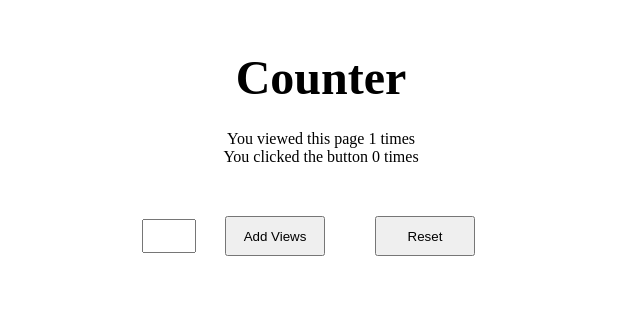
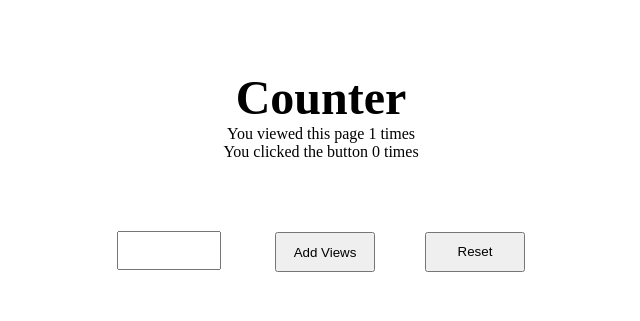
Before and after one commit to willjad11/Python, a Flask app: page / in a window 1280 px wide. Shown: the top 321 px of the page, without its empty margins (319-959 px from the left). Run offline with Flask 2, Linux system fonts and the light colour scheme.

Commit message:
minor fixes

```diff
--- a/Flask/Fundamentals/counter/static/css/style.css
+++ b/Flask/Fundamentals/counter/static/css/style.css
@@ -8,11 +8,13 @@
     flex-direction: column;
     justify-content: center;
     align-items: center;
-    margin: 25px;
+    width: 50%;
+    margin: 0px auto;
+    margin-top: 50px;
+    padding: 20px;
 }
 
 .title {
-    margin: 25px;
     font-size: x-large;
 }
 
@@ -20,6 +22,9 @@
     display: flex;
     justify-content: center;
     align-items: center;
+    width: 50%;
+    margin: 0px auto;
+    padding: 25px;
 }
 
 .btn {
@@ -29,6 +34,9 @@
 }
 
 .text {
-    width: 50px;
-    height: 30px;
+    margin: 25px;
+    width: 100px;
+    height: 35px;
+    text-align: center;
+    font-size: larger;
 }
```
